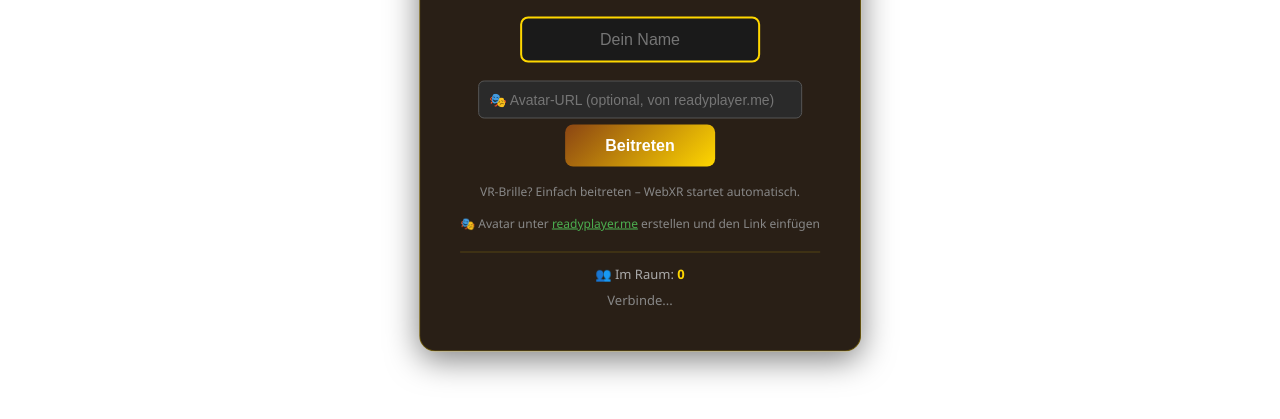
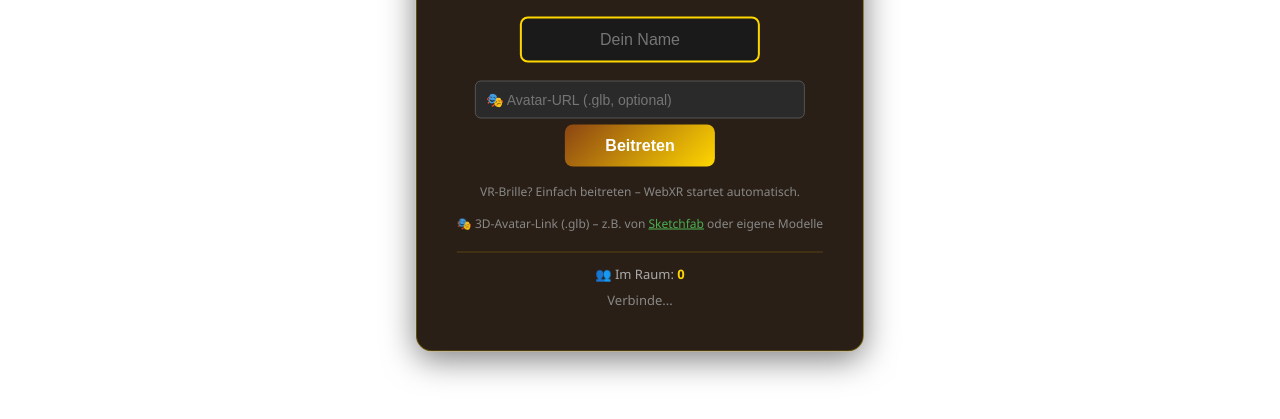
Before and after one commit to sunriders77/bibelraum, a website: page public/index.html in a window 1280 px wide. Shown: the part 279-698 px from the top of the page. Drawn offline with nearby package versions, Linux system fonts and the light colour scheme; a script that the page names is missing.

Commit message:
Avatar-Text geändert (readyplayer.me tot, stattdessen Sketchfab o. eigene .glb)

```diff
--- a/public/index.html
+++ b/public/index.html
@@ -149,10 +149,10 @@
       <h1>✝️ Bibelraum</h1>
       <p>Gib deinen Namen ein und tritt ein</p>
       <input type="text" id="name-input" placeholder="Dein Name" maxlength="20" autofocus>
-      <input type="url" id="avatar-input" placeholder="🎭 Avatar-URL (optional, von readyplayer.me)" style="width:90%;padding:10px;margin:6px 0;border:1px solid #555;border-radius:6px;background:#2a2a2a;color:#fff;font-size:14px">
+      <input type="url" id="avatar-input" placeholder="🎭 Avatar-URL (.glb, optional)" style="width:90%;padding:10px;margin:6px 0;border:1px solid #555;border-radius:6px;background:#2a2a2a;color:#fff;font-size:14px">
       <button id="enter-btn">Beitreten</button>
       <p class="hint">VR-Brille? Einfach beitreten – WebXR startet automatisch.</p>
-      <p class="hint" style="font-size:12px;margin-top:-5px">🎭 Avatar unter <a href="https://readyplayer.me" target="_blank" style="color:#4CAF50">readyplayer.me</a> erstellen und den Link einfügen</p>
+      <p class="hint" style="font-size:12px;margin-top:-5px">🎭 3D-Avatar-Link (.glb) – z.B. von <a href="https://sketchfab.com" target="_blank" style="color:#4CAF50">Sketchfab</a> oder eigene Modelle</p>
       <!-- Benutzerliste vor dem Login -->
       <div id="preview-box">
         <div id="preview-header">👥 Im Raum: <span id="preview-count">0</span></div>
```
